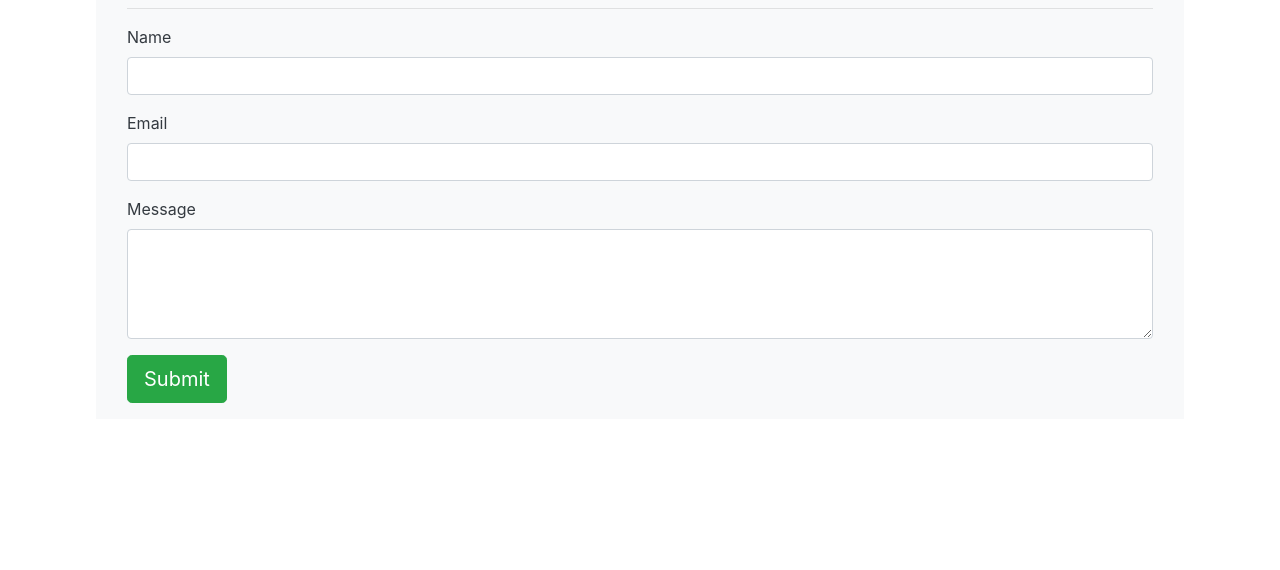
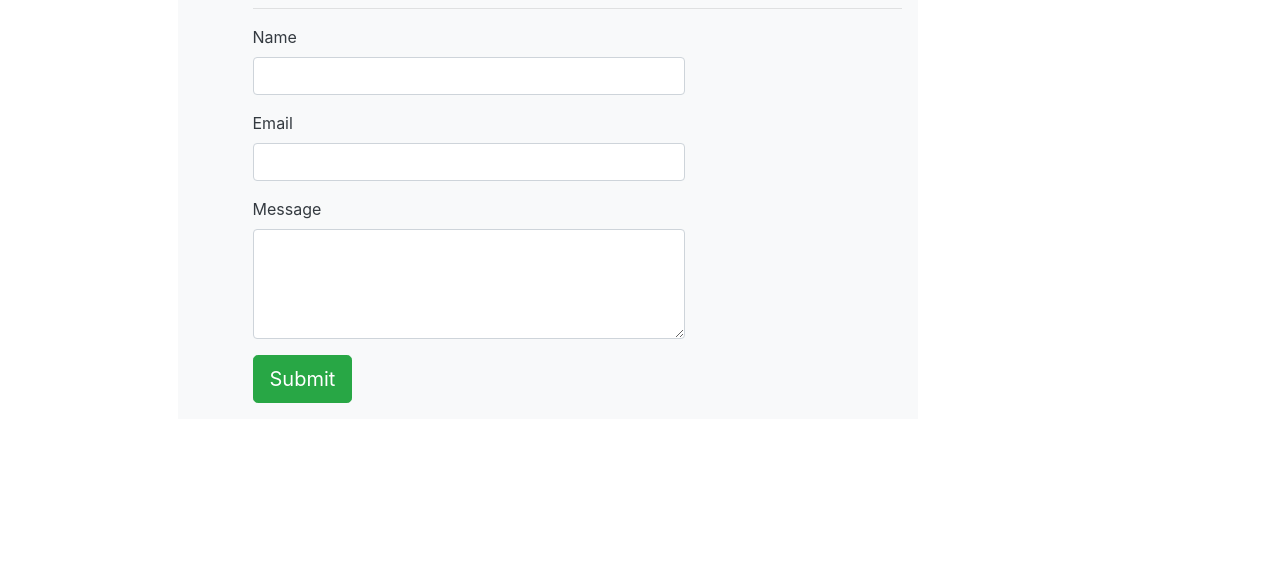
Before and after one commit to taroche/Responsive-Portfolio, a plain HTML site: page contact.html in a window 1280 px wide. Shown: the part 230-800 px from the top of the page. Drawn offline with nearby package versions, Linux system fonts and the light colour scheme.

Commit message:
added col to main section for display

```diff
--- a/contact.html
+++ b/contact.html
@@ -13,25 +13,27 @@
     <div id="nav-placeholder" class="nav-bar">
 
     </div>
-    <main class="p-3 mb-2 bg-light text-dark">
-      <div class="container">
+    <main class="container">
+      <div class="col-10 offset-1 col-md-8 p-3 mb-2 bg-light text-dark">
+          <div class='offset-1'>
             <div class="row">
-                <h1 class="col-s-12">Contact</h1>
+                <h1>Contact</h1>
             </div>
             <hr/>
             <div class="form-group">
                 <label for="name">Name</label>
-                <input type="text" id='name' name="name" class="form-control">
+                <input type="text" id='name' name="name" class="form-control col-8">
             </div>
             <div class="form-group">
                 <label for="email">Email</label>
-                <input type="email" id='email' name="email" class="form-control">
+                <input type="email" id='email' name="email" class="form-control col-8">
             </div>
             <div class="form-group">
                 <label for="message">Message</label>
-                <textarea id='message' name="message" rows="4" cols="50" class="form-control"></textarea>
+                <textarea id='message' name="message" rows="4" cols="50" class="form-control col-8"></textarea>
             </div>
             <input type="submit" value="Submit" class="btn btn-lg btn-success">
+          </div>
       </div>
     </main>
 
```
